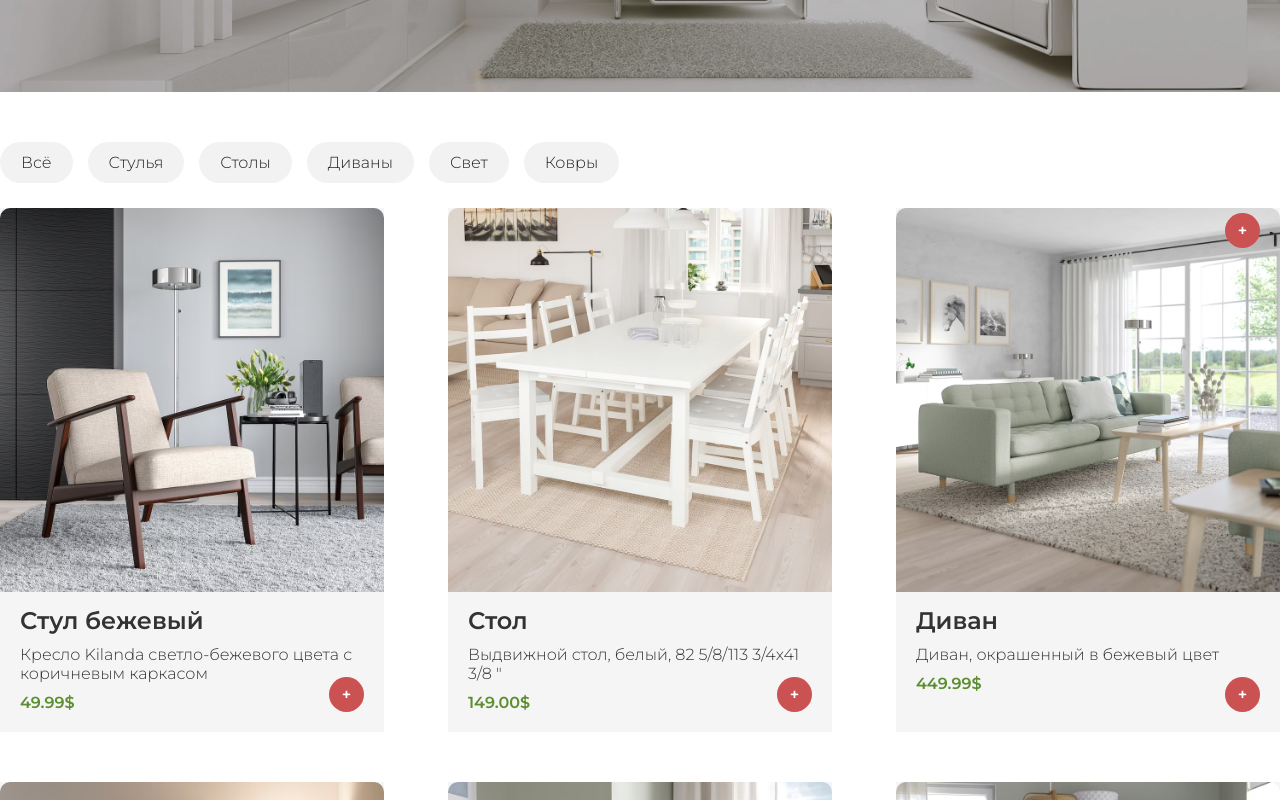
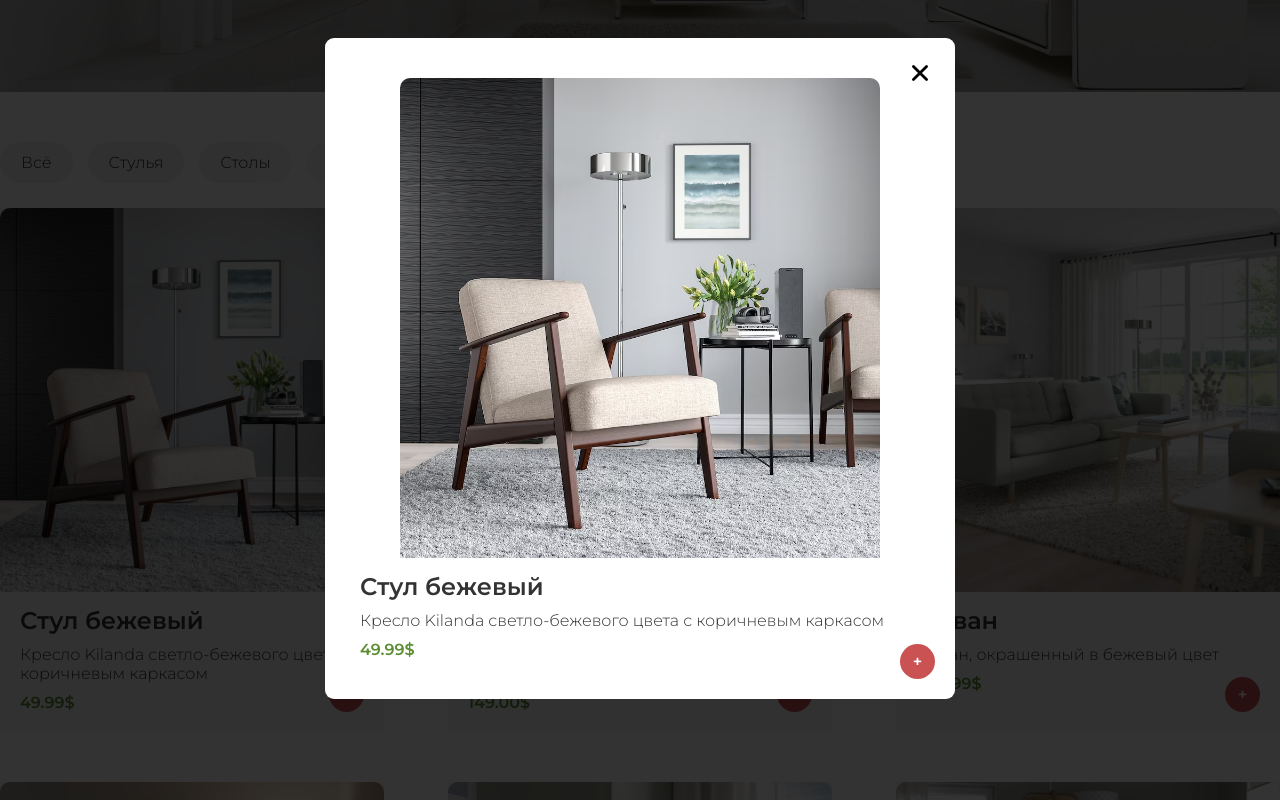
Before and after one commit to EmmaMaltseva/shop, a React (Create React App) app: page / in a window 1280 px wide. Both pictures are taken after a click on the picture 192 px from the left and 932 px from the top of the page. Shown: the part 532-1332 px from the top of the page. Built offline with nearby package versions, Linux system fonts and the light colour scheme.

Commit message:
добавлены стили к карточке полного товара, добавлена кнопка закрытия товара

```diff
--- a/src/components/ShowFullItem.js
+++ b/src/components/ShowFullItem.js
@@ -1,14 +1,18 @@
 import React, { Component } from 'react'
+import { IoClose } from "react-icons/io5";
 
 export class ShowFullItem extends Component {
   render() {
     return (
       <div className='full-item'>
-        <img src={"./img/" + this.props.item.img} onClick={() => this.props.onShowItem(this.props.item)}/>
-        <h2>{this.props.item.title}</h2>
-        <p>{this.props.item.desc}</p>
-        <b>{this.props.item.price}$</b>
-        <div className='add-to-cart' onClick={() => this.props.onAdd(this.props.item)}>+</div> {/*При нажатии на кнопку +, вызываем метод добавления onAdd из App.js и передаем значение товара item */}
+        <div>
+          <IoClose className='close-icon' onClick={() => this.props.onShowItem(this.props.item)}/>
+          <img src={"./img/" + this.props.item.img} onClick={() => this.props.onShowItem(this.props.item)}/>
+          <h2>{this.props.item.title}</h2>
+          <p>{this.props.item.desc}</p>
+          <b>{this.props.item.price}$</b>
+          <div className='add-to-cart' onClick={() => this.props.onAdd(this.props.item)}>+</div> {/*При нажатии на кнопку +, вызываем метод добавления onAdd из App.js и передаем значение товара item */}
+        </div>
       </div>
     )
   }
--- a/src/index.css
+++ b/src/index.css
@@ -168,6 +168,30 @@ header .presentation::before {
   transform: scale(1.1);
 }
 
+.full-item {
+  position: fixed;
+  top: 0;
+  left: 0;
+  right: 0;
+  bottom: 0;
+  background: rgb(0, 0, 0, 0.8);
+  z-index: 999;
+  overflow: auto;
+}
+
+.full-item::-webkit-scrollbar { /*убрать полосу прокрутки для элемента*/
+  width: 0;
+}
+
+.full-item > div {
+  width: 600px;
+  position: relative;
+  margin: 3% auto;
+  padding: 40px 15px;
+  background: #fff;
+  border-radius: 9px;
+}
+
 main {
   display: flex;
   width: 100%;
@@ -184,12 +208,19 @@ main .item {
   padding-bottom: 20px;
 }
 
-main .item img,
-.full-item .item img {
+main img,
+.full-item img {
   width: 100%;
   border-radius: 10px 10px 0 0;
-  transition: transform 700ms;
+  transition: transform 500ms ease;
   cursor: pointer;
+}
+
+.full-item img {
+  width: 80%;
+  position: relative;
+  left: 50%;
+  transform: translateX(-50%);
 }
 
 main .item img:hover,
@@ -197,8 +228,9 @@ main .item img:hover,
   transform: scale(1.05);
 }
 
-main h2, main p, main b,
-.full-item h2, .full-item p, .full-item b {
+main h2, .full-item h2,
+main p,  .full-item p,
+main b, .full-item b {
   margin: 10px 20px;
   color: #333;
 }
@@ -230,6 +262,16 @@ main .add-to-cart:hover,
   transform: scale(1.5) translateX(-5px) translateY(-5px);
 }
 
+.full-item .close-icon {
+  position: absolute;
+  right: 20px;
+  top: 20px;
+  width: 30px;
+  height: 30px;
+  color: #000000;
+  cursor: pointer;
+}
+
 footer {
   text-align: center;
   margin-top: 100px;
```
